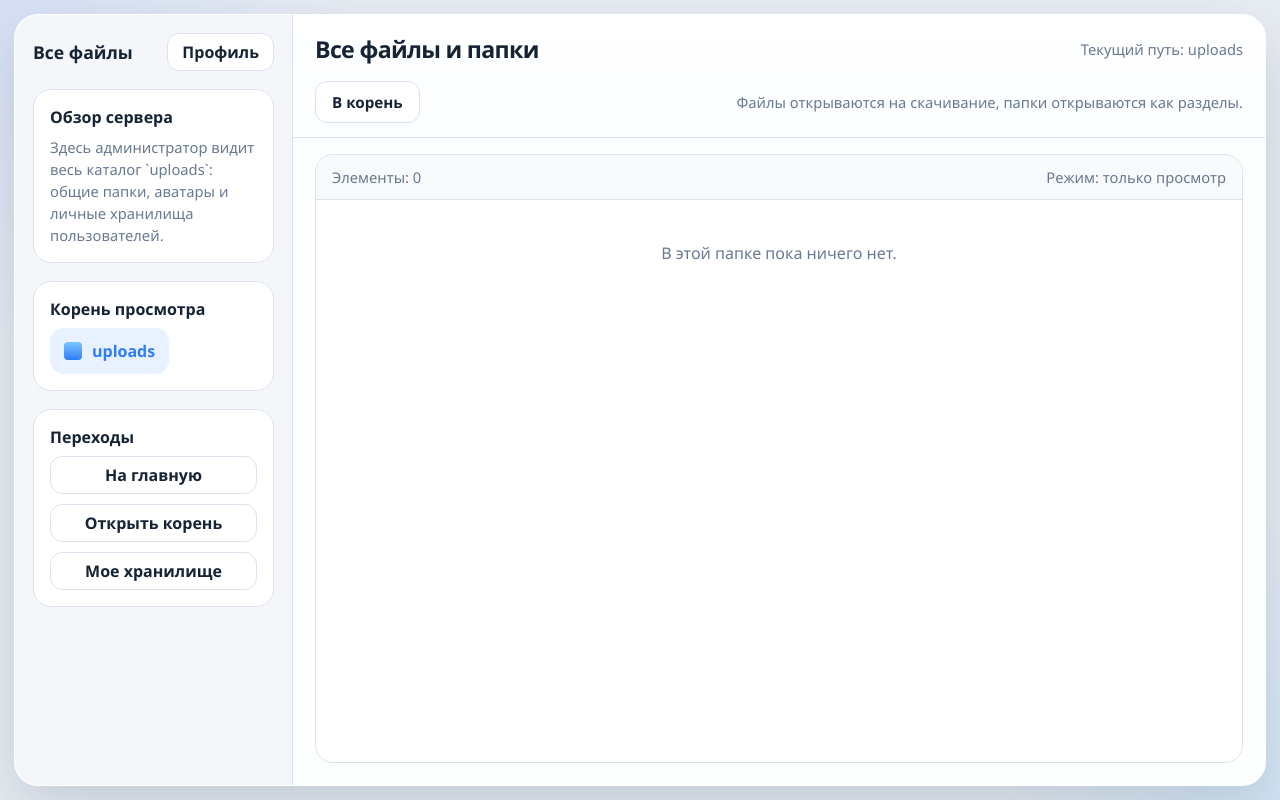
After one commit to Lentayi/file-server, a Flask app: template templates/admin_file_browser.html in a window 1280 px wide. The commit adds this page. Run offline with Flask 3, Linux system fonts and the light colour scheme; the template is opened without the code that fills it, so the values that code supplies are empty.

Commit message:
admin page update

```diff
--- a/app.py
+++ b/app.py
@@ -433,6 +433,54 @@ def build_personal_breadcrumbs(current_relative_path):
     for index, part in enumerate(current_parts):
         relative_path = "/".join(current_parts[: index + 1])
         breadcrumbs.append({"label": part, "url": url_for("storage", path=relative_path)})
+
+    return breadcrumbs
+
+
+def resolve_admin_path(relative_path=""):
+    root = get_upload_root().resolve()
+    safe_relative_path = sanitize_relative_path(relative_path)
+    target = (root / safe_relative_path).resolve()
+
+    if target != root and root not in target.parents:
+        abort(403)
+
+    return root, target, safe_relative_path
+
+
+def build_admin_items(current_relative_path):
+    root_directory, current_directory, _ = resolve_admin_path(current_relative_path)
+    items = []
+
+    for child in sorted(current_directory.iterdir(), key=lambda entry: (not entry.is_dir(), entry.name.lower())):
+        child_relative_path = child.relative_to(root_directory).as_posix()
+        stats = child.stat()
+        items.append(
+            {
+                "name": child.name,
+                "relative_path": child_relative_path,
+                "is_dir": child.is_dir(),
+                "modified_at": datetime.fromtimestamp(stats.st_mtime).strftime("%d.%m.%Y %H:%M"),
+                "size": "" if child.is_dir() else format_size(stats.st_size),
+                "type_label": describe_file_type(child),
+                "open_url": (
+                    url_for("admin_file_browser", path=child_relative_path)
+                    if child.is_dir()
+                    else url_for("admin_file_download", path=child_relative_path)
+                ),
+            }
+        )
+
+    return items
+
+
+def build_admin_breadcrumbs(current_relative_path):
+    breadcrumbs = [{"label": "Все файлы", "url": url_for("admin_file_browser")}]
+    current_parts = [part for part in sanitize_relative_path(current_relative_path).split("/") if part]
+
+    for index, part in enumerate(current_parts):
+        relative_path = "/".join(current_parts[: index + 1])
+        breadcrumbs.append({"label": part, "url": url_for("admin_file_browser", path=relative_path)})
 
     return breadcrumbs
 
@@ -1061,6 +1109,37 @@ def storage_download():
     return send_file(target_path, as_attachment=True, download_name=target_path.name)
 
 
+@app.route('/admin/files')
+@login_required
+def admin_file_browser():
+    require_admin()
+    _, current_directory, current_relative_path = resolve_admin_path(request.args.get("path", ""))
+    if not current_directory.exists() or not current_directory.is_dir():
+        abort(404)
+
+    parent_relative_path = ""
+    if current_relative_path:
+        parent_relative_path = "/".join(current_relative_path.split("/")[:-1])
+
+    return render_template(
+        "admin_file_browser.html",
+        items=build_admin_items(current_relative_path),
+        breadcrumbs=build_admin_breadcrumbs(current_relative_path),
+        current_relative_path=current_relative_path,
+        parent_relative_path=parent_relative_path,
+    )
+
+
+@app.route('/admin/files/download')
+@login_required
+def admin_file_download():
+    require_admin()
+    _, target_path, _ = resolve_admin_path(request.args.get("path", ""))
+    if not target_path.exists() or not target_path.is_file():
+        abort(404)
+    return send_file(target_path, as_attachment=True, download_name=target_path.name)
+
+
 @app.route('/logout')
 def logout():
     logout_user()
--- /dev/null
+++ b/templates/admin_file_browser.html
@@ -0,0 +1,483 @@
+<!DOCTYPE html>
+<html lang="ru">
+<head>
+    <meta charset="UTF-8">
+    <meta name="viewport" content="width=device-width, initial-scale=1.0">
+    <title>Все файлы сервера</title>
+    <style>
+        :root {
+            --shell-bg: #e9edf4;
+            --window-bg: #fdfefe;
+            --sidebar-bg: #f4f6fa;
+            --toolbar-bg: #f8fafc;
+            --line: #dbe3ef;
+            --line-strong: #c7d3e3;
+            --text: #162334;
+            --muted: #69798f;
+            --blue: #2f7df6;
+            --blue-soft: #e8f1ff;
+            --shadow: 0 24px 60px rgba(35, 53, 79, 0.18);
+        }
+
+        * {
+            box-sizing: border-box;
+        }
+
+        body {
+            margin: 0;
+            min-height: 100vh;
+            font-family: "Segoe UI", "Trebuchet MS", sans-serif;
+            color: var(--text);
+            background:
+                radial-gradient(circle at top left, rgba(81, 134, 255, 0.12), transparent 24%),
+                radial-gradient(circle at bottom right, rgba(74, 186, 255, 0.14), transparent 20%),
+                var(--shell-bg);
+        }
+
+        .app {
+            min-height: 100vh;
+            padding: 14px;
+        }
+
+        .window {
+            height: calc(100vh - 28px);
+            display: grid;
+            grid-template-columns: 278px minmax(0, 1fr);
+            border: 1px solid rgba(255, 255, 255, 0.9);
+            border-radius: 24px;
+            background: var(--window-bg);
+            box-shadow: var(--shadow);
+            overflow: hidden;
+        }
+
+        .sidebar {
+            display: flex;
+            flex-direction: column;
+            gap: 18px;
+            padding: 18px;
+            background: var(--sidebar-bg);
+            border-right: 1px solid var(--line);
+        }
+
+        .sidebar-top {
+            display: flex;
+            justify-content: space-between;
+            gap: 12px;
+            align-items: center;
+        }
+
+        .sidebar-title {
+            font-size: 1.1rem;
+            font-weight: 700;
+        }
+
+        .nav-link {
+            display: inline-flex;
+            align-items: center;
+            justify-content: center;
+            min-height: 38px;
+            padding: 0 14px;
+            border-radius: 12px;
+            background: #ffffff;
+            border: 1px solid var(--line);
+            color: var(--text);
+            text-decoration: none;
+            font-weight: 600;
+        }
+
+        .sidebar-panel {
+            padding: 16px;
+            border-radius: 18px;
+            background: #ffffff;
+            border: 1px solid var(--line);
+        }
+
+        .sidebar-panel h3 {
+            margin: 0 0 8px;
+            font-size: 1rem;
+        }
+
+        .sidebar-note {
+            margin: 0;
+            color: var(--muted);
+            font-size: 0.92rem;
+            line-height: 1.5;
+        }
+
+        .root-chip {
+            display: inline-flex;
+            align-items: center;
+            gap: 10px;
+            padding: 12px 14px;
+            border-radius: 14px;
+            background: var(--blue-soft);
+            color: var(--blue);
+            font-weight: 700;
+        }
+
+        .root-icon {
+            width: 18px;
+            height: 18px;
+            border-radius: 4px;
+            background: linear-gradient(180deg, #7cc7ff, #2f7df6);
+        }
+
+        .action-stack {
+            display: grid;
+            gap: 10px;
+        }
+
+        .main {
+            min-width: 0;
+            display: flex;
+            flex-direction: column;
+        }
+
+        .topbar {
+            padding: 18px 22px 14px;
+            border-bottom: 1px solid var(--line);
+            background: linear-gradient(180deg, #ffffff, #fbfdff);
+        }
+
+        .title-row {
+            display: flex;
+            justify-content: space-between;
+            gap: 16px;
+            align-items: center;
+            margin-bottom: 16px;
+        }
+
+        .title-row h1 {
+            margin: 0;
+            font-size: 1.45rem;
+            letter-spacing: -0.03em;
+        }
+
+        .breadcrumbs {
+            display: flex;
+            flex-wrap: wrap;
+            gap: 8px;
+            align-items: center;
+            color: var(--muted);
+        }
+
+        .breadcrumbs a {
+            color: var(--text);
+            text-decoration: none;
+        }
+
+        .breadcrumbs span {
+            color: #97a6bb;
+        }
+
+        .toolbar-row {
+            display: flex;
+            justify-content: space-between;
+            gap: 14px;
+            align-items: center;
+            flex-wrap: wrap;
+        }
+
+        .toolbar-actions {
+            display: flex;
+            gap: 10px;
+            align-items: center;
+            flex-wrap: wrap;
+        }
+
+        .toolbar-button {
+            min-height: 42px;
+            padding: 0 16px;
+            border: 1px solid var(--line);
+            border-radius: 12px;
+            background: #ffffff;
+            color: var(--text);
+            font-size: 0.95rem;
+            font-weight: 600;
+            text-decoration: none;
+            display: inline-flex;
+            align-items: center;
+            justify-content: center;
+        }
+
+        .path-indicator {
+            color: var(--muted);
+            font-size: 0.92rem;
+        }
+
+        .content {
+            flex: 1;
+            min-height: 0;
+            padding: 16px 22px 22px;
+            display: flex;
+            flex-direction: column;
+        }
+
+        .list-shell {
+            flex: 1;
+            min-height: 0;
+            border: 1px solid var(--line);
+            border-radius: 18px;
+            overflow: hidden;
+            background: #ffffff;
+        }
+
+        .list-toolbar {
+            display: flex;
+            justify-content: space-between;
+            gap: 12px;
+            align-items: center;
+            padding: 12px 16px;
+            background: var(--toolbar-bg);
+            border-bottom: 1px solid var(--line);
+            color: var(--muted);
+            font-size: 0.92rem;
+        }
+
+        .list-scroll {
+            height: calc(100% - 50px);
+            overflow: auto;
+        }
+
+        table {
+            width: 100%;
+            border-collapse: collapse;
+        }
+
+        thead th {
+            position: sticky;
+            top: 0;
+            z-index: 1;
+            padding: 12px 16px;
+            text-align: left;
+            font-size: 0.85rem;
+            font-weight: 700;
+            color: var(--muted);
+            background: #ffffff;
+            border-bottom: 1px solid var(--line);
+        }
+
+        tbody td {
+            padding: 10px 16px;
+            border-bottom: 1px solid #eef2f8;
+            vertical-align: middle;
+        }
+
+        tbody tr:hover {
+            background: #f8fbff;
+        }
+
+        .name-cell {
+            display: flex;
+            align-items: center;
+            gap: 12px;
+            min-width: 0;
+        }
+
+        .entry-icon {
+            width: 20px;
+            height: 18px;
+            flex: 0 0 auto;
+            border-radius: 5px;
+            position: relative;
+        }
+
+        .entry-icon.folder {
+            background: linear-gradient(180deg, #ffd76b, #ffb347);
+        }
+
+        .entry-icon.folder::before {
+            content: "";
+            position: absolute;
+            top: -4px;
+            left: 2px;
+            width: 10px;
+            height: 6px;
+            border-radius: 4px 4px 0 0;
+            background: #ffe59b;
+        }
+
+        .entry-icon.file {
+            border: 1px solid #cbd6e6;
+            background: linear-gradient(180deg, #ffffff, #eef4ff);
+        }
+
+        .entry-link {
+            min-width: 0;
+            color: var(--text);
+            text-decoration: none;
+            white-space: nowrap;
+            overflow: hidden;
+            text-overflow: ellipsis;
+        }
+
+        .entry-link:hover {
+            color: var(--blue);
+        }
+
+        .muted {
+            color: var(--muted);
+        }
+
+        .empty {
+            padding: 42px 22px;
+            text-align: center;
+            color: var(--muted);
+        }
+
+        @media (max-width: 1180px) {
+            .window {
+                grid-template-columns: 1fr;
+                height: auto;
+                min-height: calc(100vh - 28px);
+            }
+
+            .sidebar {
+                border-right: 0;
+                border-bottom: 1px solid var(--line);
+            }
+        }
+
+        @media (max-width: 860px) {
+            .title-row {
+                display: grid;
+                gap: 12px;
+            }
+
+            .list-scroll {
+                height: auto;
+                max-height: 60vh;
+            }
+
+            thead {
+                display: none;
+            }
+
+            table,
+            tbody,
+            tr,
+            td {
+                display: block;
+                width: 100%;
+            }
+
+            tbody tr {
+                padding: 10px 0;
+            }
+
+            tbody td {
+                border-bottom: 0;
+                padding: 6px 16px;
+            }
+        }
+    </style>
+</head>
+<body>
+    <div class="app">
+        <div class="window">
+            <aside class="sidebar">
+                <div class="sidebar-top">
+                    <div class="sidebar-title">Все файлы</div>
+                    <a class="nav-link" href="/profile">Профиль</a>
+                </div>
+
+                <div class="sidebar-panel">
+                    <h3>Обзор сервера</h3>
+                    <p class="sidebar-note">Здесь администратор видит весь каталог `uploads`: общие папки, аватары и личные хранилища пользователей.</p>
+                </div>
+
+                <div class="sidebar-panel">
+                    <h3>Корень просмотра</h3>
+                    <div class="root-chip">
+                        <span class="root-icon"></span>
+                        <span>uploads</span>
+                    </div>
+                </div>
+
+                <div class="sidebar-panel">
+                    <h3>Переходы</h3>
+                    <div class="action-stack">
+                        <a class="nav-link" href="/dashboard">На главную</a>
+                        <a class="nav-link" href="{{ url_for('admin_file_browser') }}">Открыть корень</a>
+                        <a class="nav-link" href="/storage">Мое хранилище</a>
+                    </div>
+                </div>
+            </aside>
+
+            <main class="main">
+                <div class="topbar">
+                    <div class="title-row">
+                        <div>
+                            <h1>Все файлы и папки</h1>
+                            <div class="breadcrumbs">
+                                {% for crumb in breadcrumbs %}
+                                    {% if not loop.first %}<span>›</span>{% endif %}
+                                    <a href="{{ crumb.url }}">{{ crumb.label }}</a>
+                                {% endfor %}
+                            </div>
+                        </div>
+                        <div class="path-indicator">
+                            {% if current_relative_path %}
+                                Текущий путь: uploads/{{ current_relative_path }}
+                            {% else %}
+                                Текущий путь: uploads
+                            {% endif %}
+                        </div>
+                    </div>
+
+                    <div class="toolbar-row">
+                        <div class="toolbar-actions">
+                            {% if current_relative_path %}
+                                <a class="toolbar-button" href="{{ url_for('admin_file_browser', path=parent_relative_path) }}">Назад</a>
+                            {% endif %}
+                            <a class="toolbar-button" href="{{ url_for('admin_file_browser') }}">В корень</a>
+                        </div>
+                        <div class="path-indicator">Файлы открываются на скачивание, папки открываются как разделы.</div>
+                    </div>
+                </div>
+
+                <div class="content">
+                    <div class="list-shell">
+                        <div class="list-toolbar">
+                            <div>Элементы: {{ items|length }}</div>
+                            <div>Режим: только просмотр</div>
+                        </div>
+
+                        <div class="list-scroll">
+                            {% if items %}
+                                <table>
+                                    <thead>
+                                        <tr>
+                                            <th>Имя</th>
+                                            <th>Дата изменения</th>
+                                            <th>Тип</th>
+                                            <th>Размер</th>
+                                        </tr>
+                                    </thead>
+                                    <tbody>
+                                        {% for item in items %}
+                                            <tr>
+                                                <td>
+                                                    <div class="name-cell">
+                                                        <span class="entry-icon {{ 'folder' if item.is_dir else 'file' }}"></span>
+                                                        <a class="entry-link" href="{{ item.open_url }}">{{ item.name }}</a>
+                                                    </div>
+                                                </td>
+                                                <td class="muted">{{ item.modified_at }}</td>
+                                                <td class="muted">{{ item.type_label }}</td>
+                                                <td class="muted">{{ item.size or '—' }}</td>
+                                            </tr>
+                                        {% endfor %}
+                                    </tbody>
+                                </table>
+                            {% else %}
+                                <div class="empty">В этой папке пока ничего нет.</div>
+                            {% endif %}
+                        </div>
+                    </div>
+                </div>
+            </main>
+        </div>
+    </div>
+</body>
+</html>
```
Also changed, not shown: templates/profile.html (+17 -0 lines).
